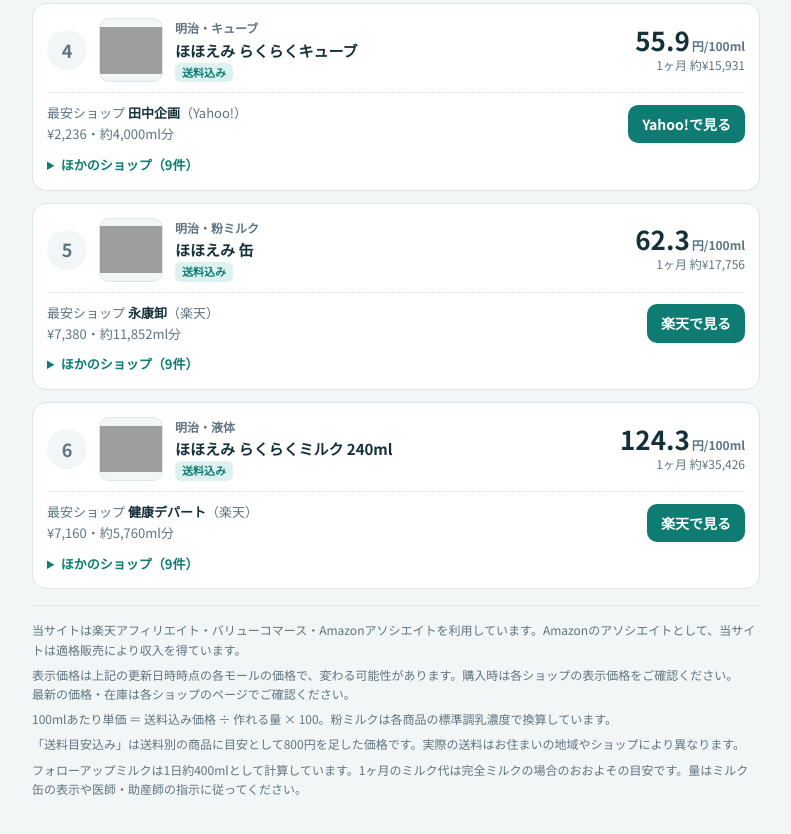
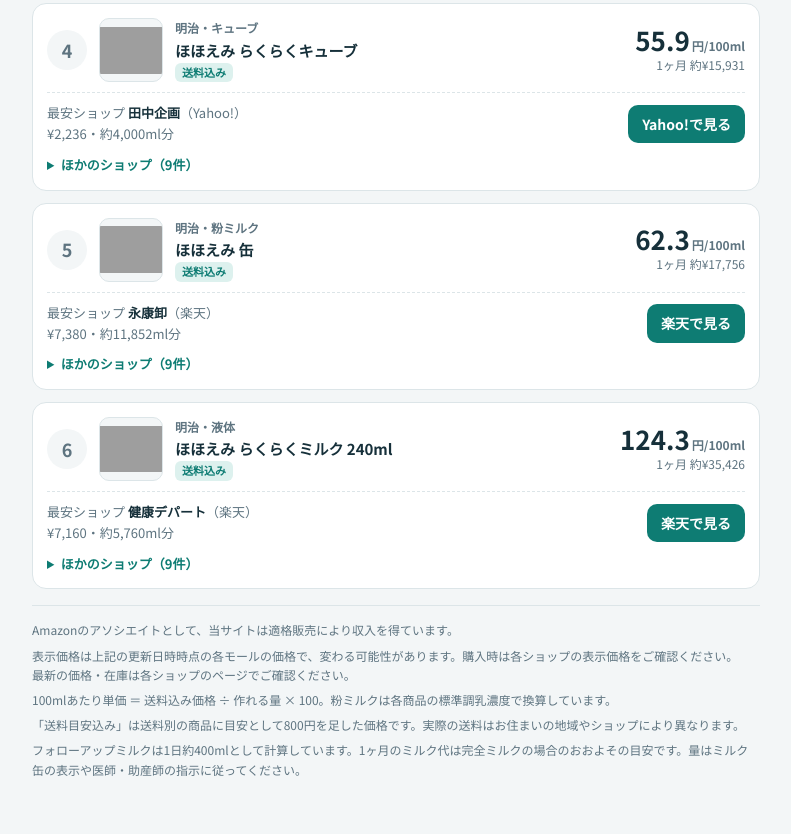
Before and after one commit to sunnyleaf62-oss/milk-tanka, a plain HTML site: page index.html in a window 1280 px wide. Shown: the part 1099-1933 px from the top of the page, without its empty margins (244-1035 px from the left). Drawn offline with Linux system fonts and the light colour scheme; grey boxes are pictures that could not be loaded; a web font is replaced by a local one.

Commit message:
フッターの表記をAmazonの必須文のみに整理
Co-Authored-By: Claude Opus 5.5 <noreply@anthropic.com>
Claude-Session: https://claude.ai/code/session_01FPErTkeZWkTVG19CLSq5hT

```diff
--- a/index.html
+++ b/index.html
@@ -125,7 +125,7 @@ footer{font-size:12px;color:var(--muted);display:flex;flex-direction:column;gap:
   <div class="msg" id="msg" hidden></div>
 
   <footer>
-    <div>当サイトは楽天アフィリエイト・バリューコマース・Amazonアソシエイトを利用しています。Amazonのアソシエイトとして、当サイトは適格販売により収入を得ています。</div>
+    <div>Amazonのアソシエイトとして、当サイトは適格販売により収入を得ています。</div>
     <div>表示価格は上記の更新日時時点の各モールの価格で、変わる可能性があります。購入時は各ショップの表示価格をご確認ください。<br>最新の価格・在庫は各ショップのページでご確認ください。</div>
     <div>100mlあたり単価 ＝ 送料込み価格 ÷ 作れる量 × 100。粉ミルクは各商品の標準調乳濃度で換算しています。</div>
     <div>「送料目安込み」は送料別の商品に目安として<span id="shipest">800</span>円を足した価格です。実際の送料はお住まいの地域やショップにより異なります。</div>
```
